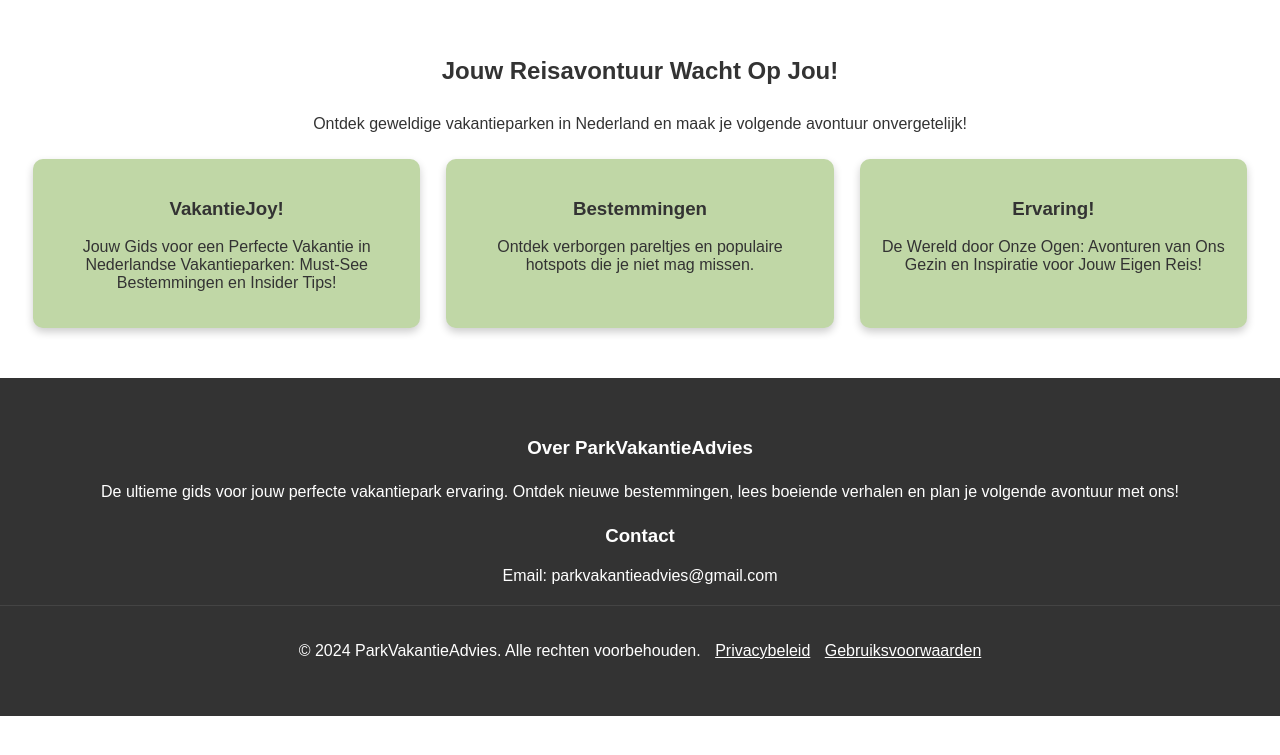
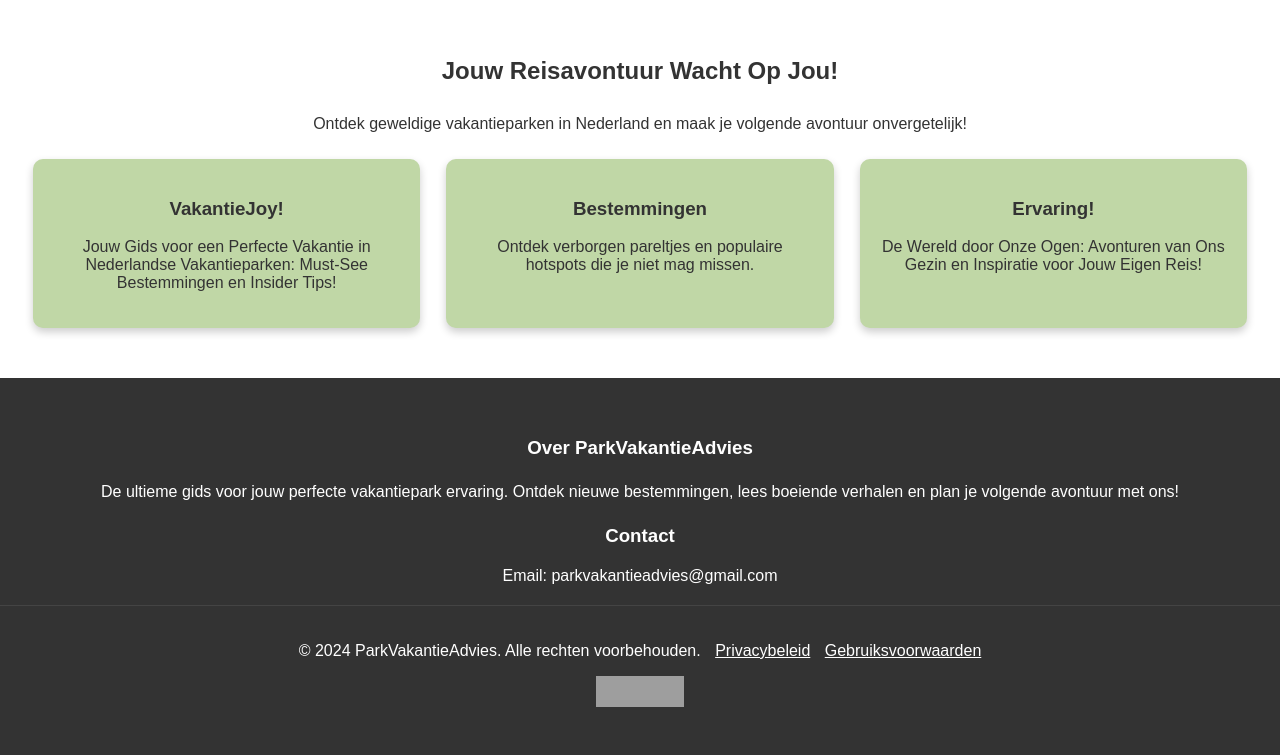
Before and after one commit to Romaliva/parkvakantieadvies, a plain HTML site: page index.html in a window 1280 px wide. Shown: the part 1630-2385 px from the top of the page. Before the commit the page ends 2346 px from the top, so only its background shows below. Drawn offline with Linux system fonts and the light colour scheme; grey boxes are pictures that could not be loaded; a script that the page names is missing.

Commit message:
Add files via upload

```diff
--- a/index.html
+++ b/index.html
@@ -502,7 +502,11 @@ function vulVakantieData(regio) {
             &copy; 2024 ParkVakantieAdvies. Alle rechten voorbehouden.
             <a href="privacybeleid.html" style="color: white; padding-left: 10px;">Privacybeleid</a>
             <a href="gebruiksvoorwaarden.html" style="color: white; padding-left: 10px;">Gebruiksvoorwaarden</a>
+
         </p>
+			<p>
+		<a href="https://tc.tradetracker.net/?c=27&amp;m=937247&amp;a=466050&amp;r=&amp;u=" target="_blank" rel="sponsored nofollow"><img src="https://ti.tradetracker.net/?c=27&amp;m=122&amp;a=466050&amp;r=&amp;t=html" width="88" height="31" border="0" alt="" /></a>
+		</p>
     </div>
 </footer>
 <script type="module">
```
Also changed, not shown: BinnenZwembaden.html (+3 -0 lines), BlogLandvanBartje.html (+1 -1 lines), BosrijkeVakantie.html (+3 -0 lines), HondVriendelijkVakantie.html (+3 -0 lines), KindVriendelijkeVakantie.html (+3 -0 lines), RoompotResortArcen.html (+4 -0 lines), StrandVakantie.html (+3 -0 lines), beachresort.html (+3 -0 lines), blog1.html (+3 -0 lines), contactform1.html (+3 -0 lines), efteling.html (+5 -1 lines), gebruiksvoorwaarden.html (+3 -0 lines), hofvansaksen.html (+5 -2 lines), lierderholt.html (+5 -1 lines), 4 more files.
